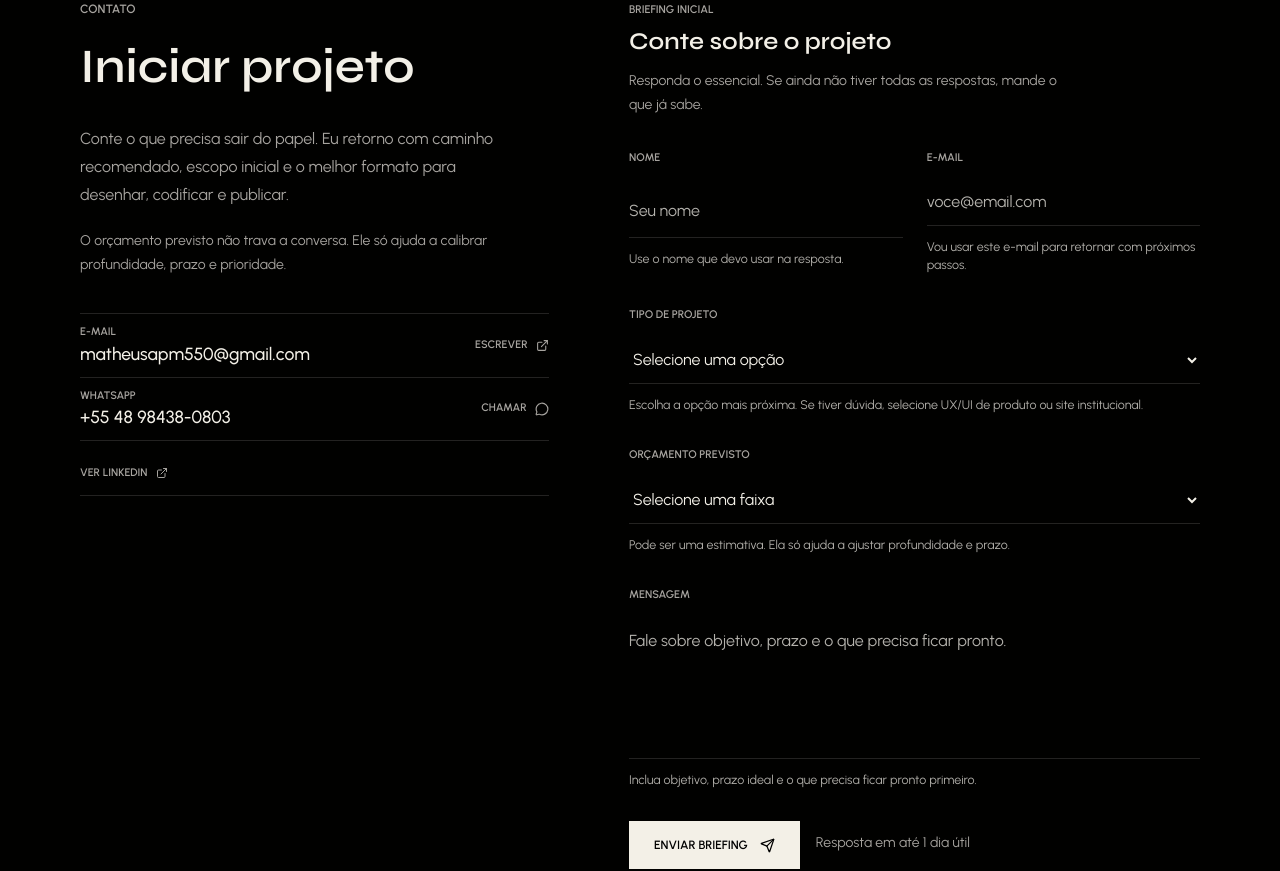
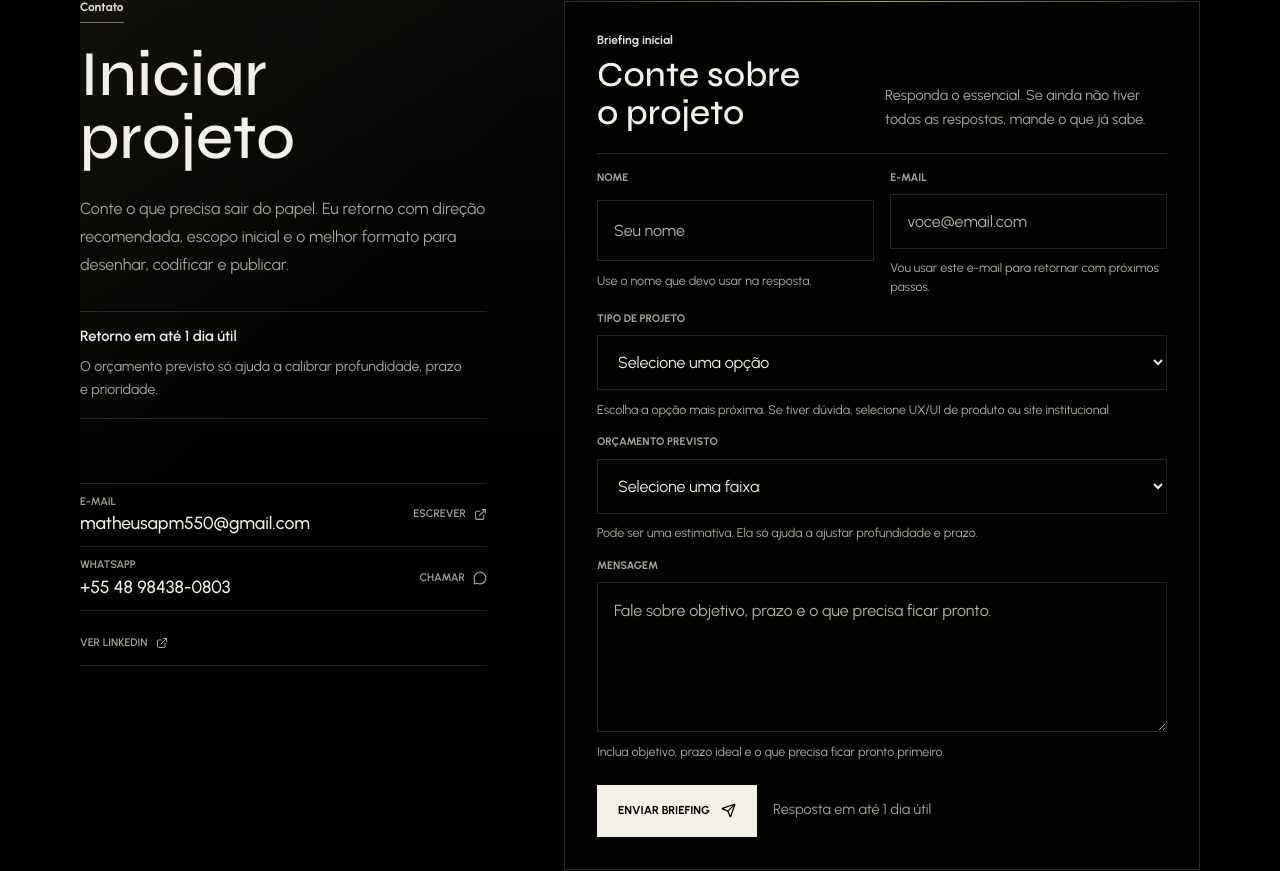
Before and after one commit to Monteiromathe550/matheus-portifolio, a React (Vite) app: page / in a window 1280 px wide. Shown: the part 3836-4707 px from the top of the page. Built offline with nearby package versions, Linux system fonts and the light colour scheme.

Commit message:
Polish contact and process layouts

```diff
--- a/src/App.tsx
+++ b/src/App.tsx
@@ -649,17 +649,19 @@ function Contact() {
 
   return (
     <section id="contato" className="contact-section mx-auto max-w-[1440px] px-6 py-24 md:px-20" aria-labelledby="contact-title">
-      <div className="grid gap-12 border-t border-border pt-16 lg:grid-cols-[0.82fr_1fr] lg:gap-20">
-        <div data-reveal="heading">
-          <p className="mb-5 text-xs font-semibold uppercase text-muted-foreground">Contato</p>
-          <h2 id="contact-title" className="mb-7 text-4xl font-medium leading-tight text-primary md:text-5xl">Iniciar projeto</h2>
-          <p className="max-w-md text-base leading-7 text-muted-foreground">
-            {keepLastWordsTogether("Conte o que precisa sair do papel. Eu retorno com caminho recomendado, escopo inicial e o melhor formato para desenhar, codificar e publicar.")}
+      <div className="contact-shell border-y border-border py-14 lg:py-16">
+        <div className="contact-layout">
+          <div className="contact-copy" data-reveal="heading">
+            <p className="contact-kicker">Contato</p>
+            <h2 id="contact-title" className="contact-title">Iniciar projeto</h2>
+            <p className="contact-lede">
+              {keepLastWordsTogether("Conte o que precisa sair do papel. Eu retorno com direção recomendada, escopo inicial e o melhor formato para desenhar, codificar e publicar.")}
             </p>
-          <p className="mt-5 max-w-md text-sm leading-6 text-muted-foreground">
-            {keepLastWordsTogether("O orçamento previsto não trava a conversa. Ele só ajuda a calibrar profundidade, prazo e prioridade.")}
-          </p>
-          <div className="contact-channels mt-9" aria-label="Canais de contato">
+            <div className="contact-note" aria-label="Como funciona o retorno">
+              <span>Retorno em até 1 dia útil</span>
+              <p>O orçamento previsto só ajuda a calibrar profundidade, prazo e prioridade.</p>
+            </div>
+            <div className="contact-channels" aria-label="Canais de contato">
               <a href="mailto:matheusapm550@gmail.com" className="contact-channel group">
                 <span className="contact-channel-copy">
                   <span className="contact-channel-label">E-mail</span>
@@ -685,21 +687,21 @@ function Contact() {
               </a>
             </div>
           </div>
-        <form className="contact-form grid gap-8" onSubmit={handleSubmit} aria-busy={state.submitting} data-reveal="form">
+          <form className="contact-form" onSubmit={handleSubmit} aria-busy={state.submitting} data-reveal="form">
             <input type="hidden" name="_subject" value="Novo briefing pelo site Matheus Monteiro" />
             <div className="contact-form-heading">
-            <p className="text-[11px] font-semibold uppercase text-muted-foreground">Briefing inicial</p>
-            <h3 className="mt-2 text-2xl font-semibold leading-tight text-primary">Conte sobre o projeto</h3>
-            <p className="mt-3 max-w-md text-sm leading-6 text-muted-foreground">
-              Responda o essencial. Se ainda não tiver todas as respostas, mande o que já sabe.
-            </p>
+              <div>
+                <p className="contact-form-kicker">Briefing inicial</p>
+                <h3>Conte sobre o projeto</h3>
               </div>
-          <div className="grid gap-6 md:grid-cols-2">
-            <label className="group grid gap-3">
-              <span className="text-[11px] font-semibold uppercase text-muted-foreground transition-colors group-focus-within:text-primary">Nome</span>
+              <p>Responda o essencial. Se ainda não tiver todas as respostas, mande o que já sabe.</p>
+            </div>
+            <div className="contact-field-grid">
+              <label className="contact-field group">
+                <span className="contact-field-label">Nome</span>
                 <input
                   id="name"
-                className="min-h-12 border-0 border-b border-border bg-transparent px-0 text-base text-primary outline-none transition-colors placeholder:text-muted-foreground/50 focus:border-primary"
+                  className="contact-input"
                   name="name"
                   type="text"
                   placeholder="Seu nome"
@@ -711,11 +713,11 @@ function Contact() {
                 <span id="name-help" className="contact-field-help">{fieldHelp.name}</span>
                 <ValidationError className="text-xs leading-5 text-destructive" prefix="Nome" field="name" errors={state.errors} />
               </label>
-            <label className="group grid gap-3">
-              <span className="text-[11px] font-semibold uppercase text-muted-foreground transition-colors group-focus-within:text-primary">E-mail</span>
+              <label className="contact-field group">
+                <span className="contact-field-label">E-mail</span>
                 <input
                   id="email"
-                className="min-h-12 border-0 border-b border-border bg-transparent px-0 text-base text-primary outline-none transition-colors placeholder:text-muted-foreground/50 focus:border-primary"
+                  className="contact-input"
                   name="email"
                   type="email"
                   placeholder="voce@email.com"
@@ -728,11 +730,11 @@ function Contact() {
                 <ValidationError className="text-xs leading-5 text-destructive" prefix="E-mail" field="email" errors={state.errors} />
               </label>
             </div>
-          <label className="group grid gap-3">
-            <span className="text-[11px] font-semibold uppercase text-muted-foreground transition-colors group-focus-within:text-primary">Tipo de projeto</span>
+            <label className="contact-field group">
+              <span className="contact-field-label">Tipo de projeto</span>
               <select
                 id="projectType"
-              className="min-h-12 border-0 border-b border-border bg-background px-0 text-base text-primary outline-none transition-colors focus:border-primary"
+                className="contact-input"
                 name="projectType"
                 defaultValue=""
                 aria-describedby="project-type-help"
@@ -751,11 +753,11 @@ function Contact() {
               <span id="project-type-help" className="contact-field-help">{fieldHelp.projectType}</span>
               <ValidationError className="text-xs leading-5 text-destructive" prefix="Tipo de projeto" field="projectType" errors={state.errors} />
             </label>
-          <label className="group grid gap-3">
-            <span className="text-[11px] font-semibold uppercase text-muted-foreground transition-colors group-focus-within:text-primary">Orçamento previsto</span>
+            <label className="contact-field group">
+              <span className="contact-field-label">Orçamento previsto</span>
               <select
                 id="budget"
-              className="min-h-12 border-0 border-b border-border bg-background px-0 text-base text-primary outline-none transition-colors focus:border-primary"
+                className="contact-input"
                 name="budget"
                 defaultValue=""
                 aria-describedby="budget-help"
@@ -775,11 +777,11 @@ function Contact() {
               <span id="budget-help" className="contact-field-help">{fieldHelp.budget}</span>
               <ValidationError className="text-xs leading-5 text-destructive" prefix="Orçamento" field="budget" errors={state.errors} />
             </label>
-          <label className="group grid gap-3">
-            <span className="text-[11px] font-semibold uppercase text-muted-foreground transition-colors group-focus-within:text-primary">Mensagem</span>
+            <label className="contact-field contact-field-message group">
+              <span className="contact-field-label">Mensagem</span>
               <textarea
                 id="message"
-              className="min-h-36 resize-none border-0 border-b border-border bg-transparent px-0 py-3 text-base leading-7 text-primary outline-none transition-colors placeholder:text-muted-foreground/50 focus:border-primary"
+                className="contact-input"
                 name="message"
                 placeholder="Fale sobre objetivo, prazo e o que precisa ficar pronto."
                 aria-describedby="message-help"
@@ -789,15 +791,15 @@ function Contact() {
               <span id="message-help" className="contact-field-help">{fieldHelp.message}</span>
               <ValidationError className="text-xs leading-5 text-destructive" prefix="Mensagem" field="message" errors={state.errors} />
             </label>
-          <div className="flex flex-col gap-4 sm:flex-row sm:items-center">
+            <div className="contact-submit-row">
               <button
-              className="inline-flex min-h-12 items-center justify-center gap-3 border border-primary bg-primary px-6 text-xs font-semibold uppercase text-primary-foreground transition-colors hover:bg-transparent hover:text-primary disabled:cursor-not-allowed disabled:opacity-55 focus-visible:outline focus-visible:outline-1 focus-visible:outline-offset-4 focus-visible:outline-ring"
+                className="contact-submit"
                 type="submit"
                 disabled={state.submitting}
               >
                 {state.submitting ? "Enviando" : "Enviar briefing"} <Send size={15} />
               </button>
-            <p className="min-h-6 text-sm leading-5 text-muted-foreground" aria-live="polite" aria-atomic="true" role="status">
+              <p className="contact-status" aria-live="polite" aria-atomic="true" role="status">
                 {state.succeeded ? (
                   <span className="inline-flex items-center gap-2 text-primary sm:max-w-md">
                     <Check size={14} /> Briefing recebido. Retorno com o melhor caminho em até 1 dia útil.
@@ -808,6 +810,7 @@ function Contact() {
               </p>
             </div>
           </form>
+        </div>
       </div>
     </section>
   )
--- a/src/index.css
+++ b/src/index.css
@@ -400,9 +400,94 @@ html.motion-ready [data-reveal][data-reveal-visible="true"] {
   transform: scale(1);
 }
 
+.contact-shell {
+  position: relative;
+  overflow: visible;
+}
+
+.contact-shell::before {
+  content: "";
+  position: absolute;
+  inset: 0;
+  pointer-events: none;
+  background:
+    linear-gradient(135deg, rgb(198 186 142 / 0.09), transparent 30%),
+    linear-gradient(180deg, rgb(246 244 238 / 0.04), transparent 58%);
+  opacity: 0.74;
+}
+
+.contact-shell > * {
+  position: relative;
+}
+
+.contact-layout {
+  display: grid;
+  gap: clamp(3rem, 6vw, 6rem);
+}
+
+.contact-copy {
+  display: flex;
+  flex-direction: column;
+  max-width: 32rem;
+}
+
+.contact-kicker,
+.contact-form-kicker {
+  width: fit-content;
+  color: color-mix(in oklch, var(--primary) 78%, var(--secondary));
+  font-size: 0.75rem;
+  font-weight: 700;
+  line-height: 1;
+}
+
+.contact-kicker {
+  margin-bottom: 1.35rem;
+  border-bottom: 1px solid color-mix(in oklch, var(--secondary) 64%, transparent);
+  padding-bottom: 0.55rem;
+}
+
+.contact-title {
+  max-width: 11ch;
+  color: var(--primary);
+  font-size: clamp(2.55rem, 5vw, 4.6rem);
+  font-weight: 500;
+  line-height: 0.98;
+}
+
+.contact-lede {
+  margin-top: 1.6rem;
+  max-width: 29rem;
+  color: var(--muted-foreground);
+  font-size: 1rem;
+  line-height: 1.75;
+}
+
+.contact-note {
+  display: grid;
+  gap: 0.65rem;
+  margin-top: 2rem;
+  border-block: 1px solid color-mix(in oklch, var(--primary) 15%, transparent);
+  padding-block: 1rem;
+}
+
+.contact-note span {
+  color: var(--primary);
+  font-size: 0.92rem;
+  font-weight: 600;
+  line-height: 1.2;
+}
+
+.contact-note p {
+  max-width: 26rem;
+  color: color-mix(in oklch, var(--muted-foreground) 90%, var(--primary));
+  font-size: 0.88rem;
+  line-height: 1.6;
+}
+
 .contact-channels {
   display: grid;
   gap: 0;
+  margin-top: clamp(2.25rem, 5vw, 4rem);
   border-block: 1px solid var(--border);
 }
 
@@ -507,6 +592,153 @@ html.motion-ready [data-reveal][data-reveal-visible="true"] {
   transform: translate3d(2px, 0, 0);
 }
 
+.contact-form {
+  position: relative;
+  display: grid;
+  gap: 1.15rem;
+  align-self: start;
+  border: 1px solid color-mix(in oklch, var(--primary) 16%, transparent);
+  background: color-mix(in oklch, var(--background) 90%, var(--primary) 4%);
+  padding: clamp(1.2rem, 3vw, 2rem);
+}
+
+.contact-form::before {
+  content: "";
+  position: absolute;
+  inset-inline: -1px;
+  top: -1px;
+  height: 1px;
+  pointer-events: none;
+  background: linear-gradient(90deg, transparent, rgb(198 186 142 / 0.82), transparent);
+}
+
+.contact-form-heading {
+  display: grid;
+  gap: 1.25rem;
+  border-bottom: 1px solid color-mix(in oklch, var(--primary) 15%, transparent);
+  padding-bottom: 1.35rem;
+}
+
+.contact-form-heading h3 {
+  margin-top: 0.6rem;
+  color: var(--primary);
+  font-size: clamp(1.55rem, 3vw, 2.2rem);
+  font-weight: 500;
+  line-height: 1.08;
+}
+
+.contact-form-heading > p {
+  max-width: 25rem;
+  color: color-mix(in oklch, var(--muted-foreground) 90%, var(--primary));
+  font-size: 0.9rem;
+  line-height: 1.65;
+}
+
+.contact-field-grid {
+  display: grid;
+  gap: 1rem;
+}
+
+.contact-field {
+  display: grid;
+  gap: 0.65rem;
+  min-width: 0;
+}
+
+.contact-field-label {
+  color: var(--muted-foreground);
+  font-size: 0.68rem;
+  font-weight: 700;
+  line-height: 1;
+  text-transform: uppercase;
+  transition: color 300ms ease;
+}
+
+.contact-input {
+  width: 100%;
+  min-height: 3.45rem;
+  border: 1px solid color-mix(in oklch, var(--primary) 14%, transparent);
+  background: color-mix(in oklch, var(--background) 88%, var(--primary) 5%);
+  color: var(--primary);
+  font: inherit;
+  font-size: 1rem;
+  line-height: 1.35;
+  outline: none;
+  padding: 0.95rem 1rem;
+}
+
+select.contact-input {
+  color-scheme: dark;
+}
+
+textarea.contact-input {
+  min-height: 9.4rem;
+  resize: vertical;
+  line-height: 1.65;
+}
+
+.contact-field:focus-within .contact-field-label {
+  color: var(--primary);
+}
+
+.contact-field:focus-within .contact-input {
+  border-color: color-mix(in oklch, var(--primary) 52%, transparent);
+  background: color-mix(in oklch, var(--background) 84%, var(--primary) 7%);
+}
+
+.contact-submit-row {
+  display: flex;
+  align-items: center;
+  gap: 1rem;
+  padding-top: 0.35rem;
+}
+
+.contact-submit {
+  display: inline-flex;
+  min-height: 3.25rem;
+  align-items: center;
+  justify-content: center;
+  gap: 0.7rem;
+  border: 1px solid var(--primary);
+  background: var(--primary);
+  color: var(--primary-foreground);
+  padding-inline: 1.25rem;
+  font-size: 0.72rem;
+  font-weight: 700;
+  line-height: 1;
+  text-transform: uppercase;
+}
+
+.contact-submit:disabled {
+  cursor: not-allowed;
+  opacity: 0.55;
+}
+
+.contact-status {
+  min-height: 1.5rem;
+  color: var(--muted-foreground);
+  font-size: 0.9rem;
+  line-height: 1.45;
+}
+
+@media (min-width: 768px) {
+  .contact-field-grid {
+    grid-template-columns: repeat(2, minmax(0, 1fr));
+  }
+
+  .contact-form-heading {
+    grid-template-columns: minmax(0, 0.95fr) minmax(14rem, 1fr);
+    align-items: end;
+  }
+}
+
+@media (min-width: 1024px) {
+  .contact-layout {
+    grid-template-columns: minmax(20rem, 0.78fr) minmax(34rem, 1.22fr);
+    align-items: stretch;
+  }
+}
+
 .about-panel {
   position: relative;
 }
@@ -651,7 +883,7 @@ html.motion-ready .about-panel[data-reveal-visible="true"]::after {
 
 .process-shell {
   position: relative;
-  overflow: hidden;
+  overflow: visible;
 }
 
 .process-shell::before {
@@ -672,6 +904,7 @@ html.motion-ready .about-panel[data-reveal-visible="true"]::after {
 .process-intro {
   display: flex;
   flex-direction: column;
+  padding-left: 0.08em;
 }
 
 .process-kicker {
@@ -737,11 +970,11 @@ html.motion-ready .about-panel[data-reveal-visible="true"]::after {
   content: attr(data-step);
   position: absolute;
   right: clamp(0.85rem, 2vw, 1.6rem);
-  bottom: -0.2em;
+  bottom: 0.08rem;
   z-index: -1;
   color: color-mix(in oklch, var(--primary) 7%, transparent);
   font-family: var(--font-display-face);
-  font-size: clamp(4.5rem, 10vw, 9rem);
+  font-size: clamp(3.8rem, 8vw, 7rem);
   font-weight: 600;
   line-height: 0.78;
   transition:
@@ -817,7 +1050,7 @@ html.motion-ready .about-panel[data-reveal-visible="true"]::after {
   }
 
   .process-step:first-child::after {
-    font-size: clamp(5.5rem, 10vw, 8.5rem);
+    font-size: clamp(4.8rem, 8vw, 7.2rem);
   }
 
   .process-step:nth-child(4) {
@@ -829,6 +1062,7 @@ html.motion-ready .about-panel[data-reveal-visible="true"]::after {
 .contact-form select,
 .contact-form textarea {
   transition:
+    background-color 300ms ease,
     border-color 300ms ease,
     color 300ms ease,
     transform 360ms cubic-bezier(0.16, 1, 0.3, 1);
@@ -856,7 +1090,7 @@ html.motion-ready .about-panel[data-reveal-visible="true"]::after {
 .contact-form label:focus-within input,
 .contact-form label:focus-within select,
 .contact-form label:focus-within textarea {
-  transform: translate3d(0, -2px, 0);
+  transform: none;
 }
 
 .contact-form button {
@@ -869,6 +1103,8 @@ html.motion-ready .about-panel[data-reveal-visible="true"]::after {
 }
 
 .contact-form button:not(:disabled):hover {
+  background: transparent;
+  color: var(--primary);
   transform: translate3d(0, -2px, 0);
 }
 
@@ -1515,8 +1751,8 @@ html.motion-ready .about-panel[data-reveal-visible="true"]::after {
 
   .process-step::after {
     right: 0.8rem;
-    bottom: -0.16em;
-    font-size: 4.7rem;
+    bottom: 0.15rem;
+    font-size: 4.1rem;
   }
 
   .process-number {
@@ -1545,9 +1781,17 @@ html.motion-ready .about-panel[data-reveal-visible="true"]::after {
     padding-top: 4.25rem;
   }
 
-  .contact-section > div {
+  .contact-shell {
     border-top: 0;
     padding-top: 0;
+  }
+
+  .contact-layout {
+    gap: 2.25rem;
+  }
+
+  .contact-title {
+    max-width: 9ch;
   }
 
   .contact-channels {
@@ -1577,24 +1821,25 @@ html.motion-ready .about-panel[data-reveal-visible="true"]::after {
   }
 
   .contact-form {
-    gap: 1.75rem;
+    gap: 1rem;
     border-top: 0;
-    padding-top: 0.5rem;
+    padding: 1rem;
   }
 
   .contact-form-heading {
     border-bottom: 1px solid var(--border);
-    padding-bottom: 1.25rem;
-  }
-
-  .contact-form input,
-  .contact-form select,
-  .contact-form textarea {
-    border-bottom: 1px solid var(--border);
-    background: transparent;
-  }
-
-  .contact-form label > span,
+    padding-bottom: 1.1rem;
+  }
+
+  .contact-form-heading h3 {
+    font-size: clamp(1.45rem, 8vw, 1.95rem);
+  }
+
+  .contact-field-grid {
+    gap: 1rem;
+  }
+
+  .contact-field-label,
   .contact-channel-label,
   .contact-channel-action,
   .contact-social-link {
@@ -1607,7 +1852,17 @@ html.motion-ready .about-panel[data-reveal-visible="true"]::after {
   }
 
   .contact-form textarea {
-    min-height: 156px;
+    min-height: 148px;
+  }
+
+  .contact-submit-row {
+    align-items: stretch;
+    flex-direction: column;
+  }
+
+  .contact-submit {
+    width: 100%;
+    justify-content: space-between;
   }
 
   .hero-smoke {
```
Lines whose indentation alone changed are shown as unchanged.
